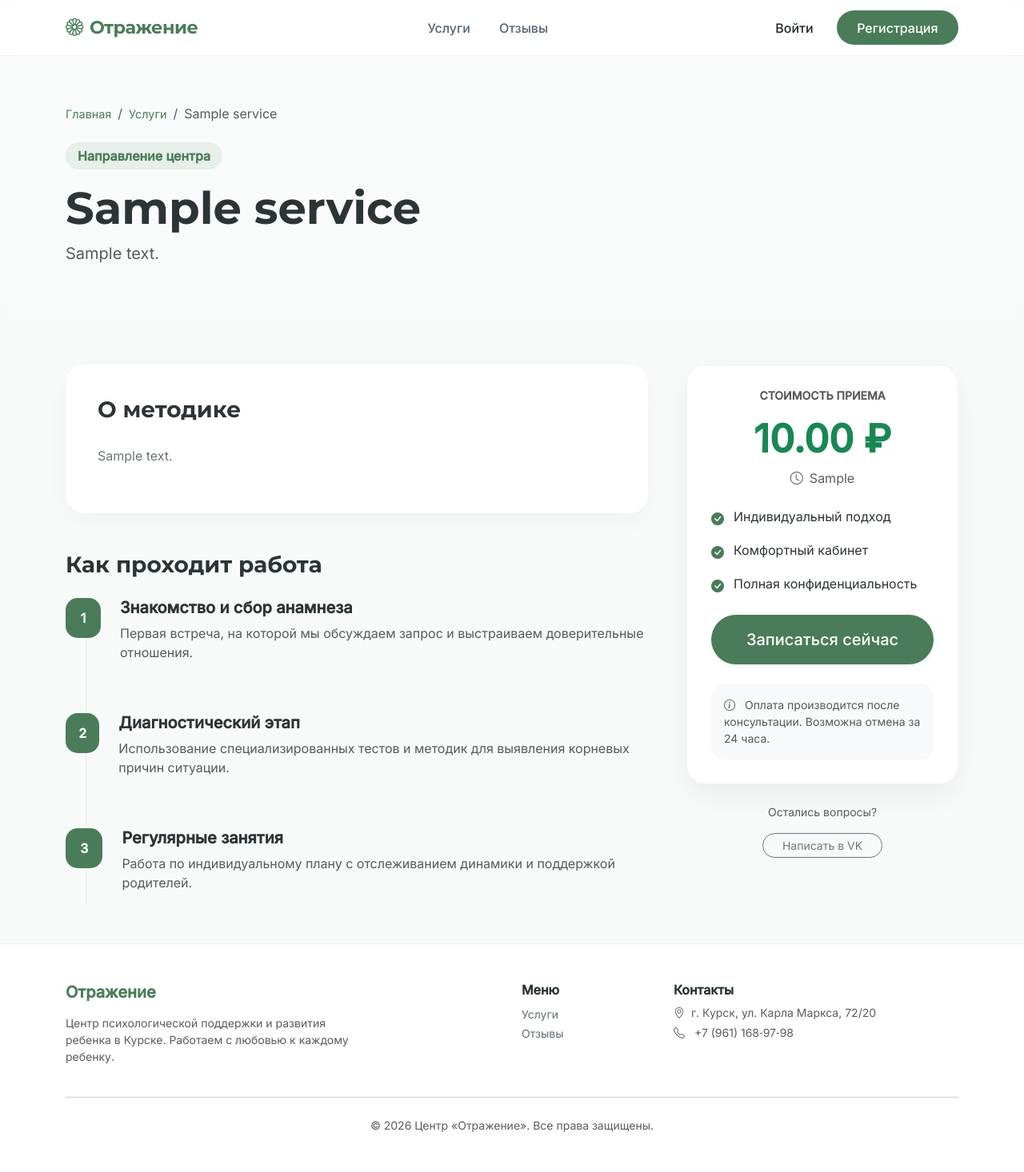
After one commit to PolinaScrbbs/pips-diplom, a Django app: page /services/1/ in a window 1280 px wide. The commit adds this page. Shown: the whole page at 80% size. Run offline with Django 5.2, Linux system fonts and the light colour scheme; tables that the repository leaves empty hold one stand-in row (values such as "Sample post").

Commit message:
Детали об услуге

```diff
--- /dev/null
+++ b/reflection/services/templates/services/service_detail.html
@@ -0,0 +1,229 @@
+{% extends "base.html" %}
+{% load static %}
+
+{% block title %}{{ service.name }} — Центр «Отражение»{% endblock %}
+
+{% block content %}
+<link rel="stylesheet" href="https://unpkg.com/aos@next/dist/aos.css" />
+
+<style>
+    :root {
+        --sage-gradient: linear-gradient(135deg, #4a7c59 0%, #3d664a 100%);
+    }
+
+    /* Шапка страницы */
+    .detail-header {
+        background: #f8fbf9;
+        padding: 60px 0;
+        border-radius: 0 0 40px 40px;
+    }
+
+    .breadcrumb-item a {
+        color: var(--primary-sage);
+        text-decoration: none;
+        font-size: 0.9rem;
+    }
+
+    .service-badge {
+        background: rgba(74, 124, 89, 0.1);
+        color: var(--primary-sage);
+        font-weight: 600;
+        padding: 5px 15px;
+        border-radius: 50px;
+        display: inline-block;
+        margin-bottom: 15px;
+    }
+
+    /* Контентная часть */
+    .content-box {
+        background: #fff;
+        border-radius: 24px;
+        padding: 40px;
+        box-shadow: 0 10px 30px rgba(0,0,0,0.03);
+    }
+
+    .sticky-sidebar {
+        position: sticky;
+        top: 100px;
+    }
+
+    .price-card {
+        background: #fff;
+        border-radius: 24px;
+        border: 1px solid rgba(0,0,0,0.05);
+        padding: 30px;
+        box-shadow: 0 15px 35px rgba(0,0,0,0.05);
+    }
+
+    /* Иконки этапов */
+    .step-icon {
+        width: 50px;
+        height: 50px;
+        background: var(--primary-sage);
+        color: #fff;
+        border-radius: 15px;
+        display: flex;
+        align-items: center;
+        justify-content: center;
+        font-weight: 700;
+        margin-bottom: 15px;
+    }
+
+    .process-line {
+        position: relative;
+    }
+
+    .process-line::before {
+        content: '';
+        position: absolute;
+        left: 25px;
+        top: 50px;
+        bottom: 0;
+        width: 2px;
+        background: #eef2f0;
+        z-index: 0;
+    }
+
+    .feature-list li {
+        margin-bottom: 15px;
+        display: flex;
+        align-items: flex-start;
+    }
+
+    .feature-list i {
+        color: var(--primary-sage);
+        margin-right: 12px;
+        margin-top: 3px;
+    }
+</style>
+
+<div class="detail-header" data-aos="fade-down">
+    <div class="container">
+        <nav aria-label="breadcrumb">
+            <ol class="breadcrumb">
+                <li class="breadcrumb-item"><a href="{% url 'main:index' %}">Главная</a></li>
+                <li class="breadcrumb-item"><a href="{% url 'services:services' %}">Услуги</a></li>
+                <li class="breadcrumb-item active">{{ service.name }}</li>
+            </ol>
+        </nav>
+        <div class="row align-items-center mt-4">
+            <div class="col-lg-8">
+                <span class="service-badge">Направление центра</span>
+                <h1 class="display-4 fw-bold">{{ service.name }}</h1>
+                <p class="lead text-muted">{{ service.short_description }}</p>
+            </div>
+        </div>
+    </div>
+</div>
+
+<section class="py-5">
+    <div class="container">
+        <div class="row g-5">
+            <div class="col-lg-8" data-aos="fade-right">
+                <div class="content-box mb-5">
+                    <h3 class="fw-bold mb-4">О методике</h3>
+                    <div class="text-secondary lh-lg">
+                        {{ service.description|linebreaks }}
+                    </div>
+                </div>
+
+                <h3 class="fw-bold mb-4">Как проходит работа</h3>
+                <div class="process-line">
+                    <div class="d-flex mb-5 position-relative z-1">
+                        <div class="step-icon me-4">1</div>
+                        <div>
+                            <h5 class="fw-bold">Знакомство и сбор анамнеза</h5>
+                            <p class="text-muted">Первая встреча, на которой мы обсуждаем запрос и выстраиваем доверительные отношения.</p>
+                        </div>
+                    </div>
+                    <div class="d-flex mb-5 position-relative z-1">
+                        <div class="step-icon me-4">2</div>
+                        <div>
+                            <h5 class="fw-bold">Диагностический этап</h5>
+                            <p class="text-muted">Использование специализированных тестов и методик для выявления корневых причин ситуации.</p>
+                        </div>
+                    </div>
+                    <div class="d-flex mb-0 position-relative z-1">
+                        <div class="step-icon me-4">3</div>
+                        <div>
+                            <h5 class="fw-bold">Регулярные занятия</h5>
+                            <p class="text-muted">Работа по индивидуальному плану с отслеживанием динамики и поддержкой родителей.</p>
+                        </div>
+                    </div>
+                </div>
+            </div>
+
+            <div class="col-lg-4">
+                <div class="sticky-sidebar" data-aos="fade-left">
+                    <div class="price-card text-center">
+                        <h6 class="text-muted text-uppercase small fw-bold mb-3">Стоимость приема</h6>
+                        <div class="display-5 fw-bold text-success mb-2">{{ service.price }} ₽</div>
+                        <p class="text-muted mb-4"><i class="bi bi-clock me-2"></i>{{ service.duration }}</p>
+
+                        <ul class="list-unstyled text-start feature-list mb-4">
+                            <li><i class="bi bi-check-circle-fill"></i> Индивидуальный подход</li>
+                            <li><i class="bi bi-check-circle-fill"></i> Комфортный кабинет</li>
+                            <li><i class="bi bi-check-circle-fill"></i> Полная конфиденциальность</li>
+                        </ul>
+
+                        <button class="btn btn-sage w-100 btn-lg shadow-sm py-3"
+        data-bs-toggle="modal"
+        data-bs-target="#bookingModal"
+        data-service-id="{{ service.pk }}"> Записаться сейчас
+</button>
+
+                        <div class="mt-4 p-3 bg-light rounded-4">
+                            <p class="small text-muted mb-0 text-start">
+                                <i class="bi bi-info-circle me-2"></i>
+                                Оплата производится после консультации. Возможна отмена за 24 часа.
+                            </p>
+                        </div>
+                    </div>
+
+                    <div class="mt-4 text-center">
+                        <p class="text-muted small">Остались вопросы?</p>
+                        <a href="https://vk.com/club_otragenie" class="btn btn-outline-secondary btn-sm rounded-pill px-4">
+                            Написать в VK
+                        </a>
+                    </div>
+                </div>
+            </div>
+        </div>
+    </div>
+</section>
+
+<script src="https://unpkg.com/aos@next/dist/aos.js"></script>
+<script>
+    document.addEventListener("DOMContentLoaded", function() {
+    const bookingModal = document.getElementById('bookingModal');
+
+    if (bookingModal) {
+        bookingModal.addEventListener('show.bs.modal', function(event) {
+            // Кнопка, которая открыла модальное окно
+            const button = event.relatedTarget;
+
+            // Извлекаем ID услуги из атрибута data-service-id
+            const serviceId = button.getAttribute('data-service-id');
+
+            // Находим селектор услуг внутри модального окна
+            // Предположим, что у него id="id_service" (стандарт Django) или имя name="service"
+            const serviceSelect = bookingModal.querySelector('select[name="service"]');
+
+            if (serviceSelect && serviceId) {
+                serviceSelect.value = serviceId;
+
+                // UX-улучшение: если мы уже на странице конкретной услуги,
+                // можно заблокировать изменение выбора, чтобы пользователь не ошибся,
+                // либо просто оставить как дефолт.
+                // serviceSelect.disabled = true;
+            }
+        });
+    }
+});
+</script>
+<script>
+    document.addEventListener("DOMContentLoaded", function() {
+        AOS.init({ duration: 800, once: true });
+    });
+</script>
+{% endblock %}
--- a/reflection/services/urls.py
+++ b/reflection/services/urls.py
@@ -6,4 +6,5 @@ app_name = "services"
 urlpatterns = [
     path("", views.services, name="services"),
     path("load-more/", views.load_more_services, name="load_more_services"),
+    path('<int:pk>/', views.service_detail, name='service_detail'),
 ]
--- a/reflection/services/views.py
+++ b/reflection/services/views.py
@@ -1,5 +1,5 @@
 from django.http import JsonResponse
-from django.shortcuts import render
+from django.shortcuts import render, get_object_or_404
 from django.core.paginator import Paginator, EmptyPage, PageNotAnInteger
 from .models import Service
 
@@ -52,3 +52,11 @@ def load_more_services(request):
             "has_next": has_next,
         }
     )
+
+
+def service_detail(request, pk):
+    """
+    Детальное описание услуги по её первичному ключу (ID).
+    """
+    service = get_object_or_404(Service, pk=pk)
+    return render(request, 'services/service_detail.html', {'service': service})
```
Also changed, not shown: reflection/main/setup_logic.py (+43 -6 lines), reflection/services/templates/services/services.html (+7 -3 lines).
